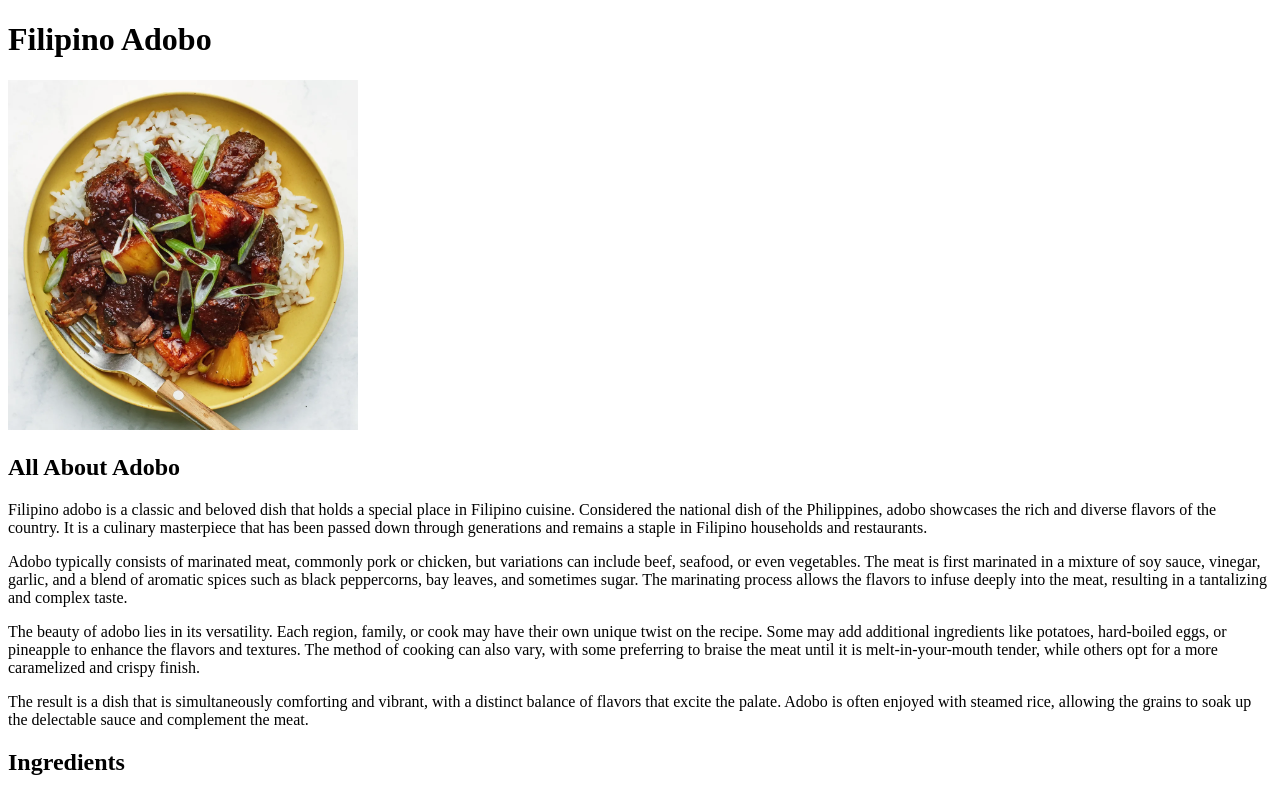
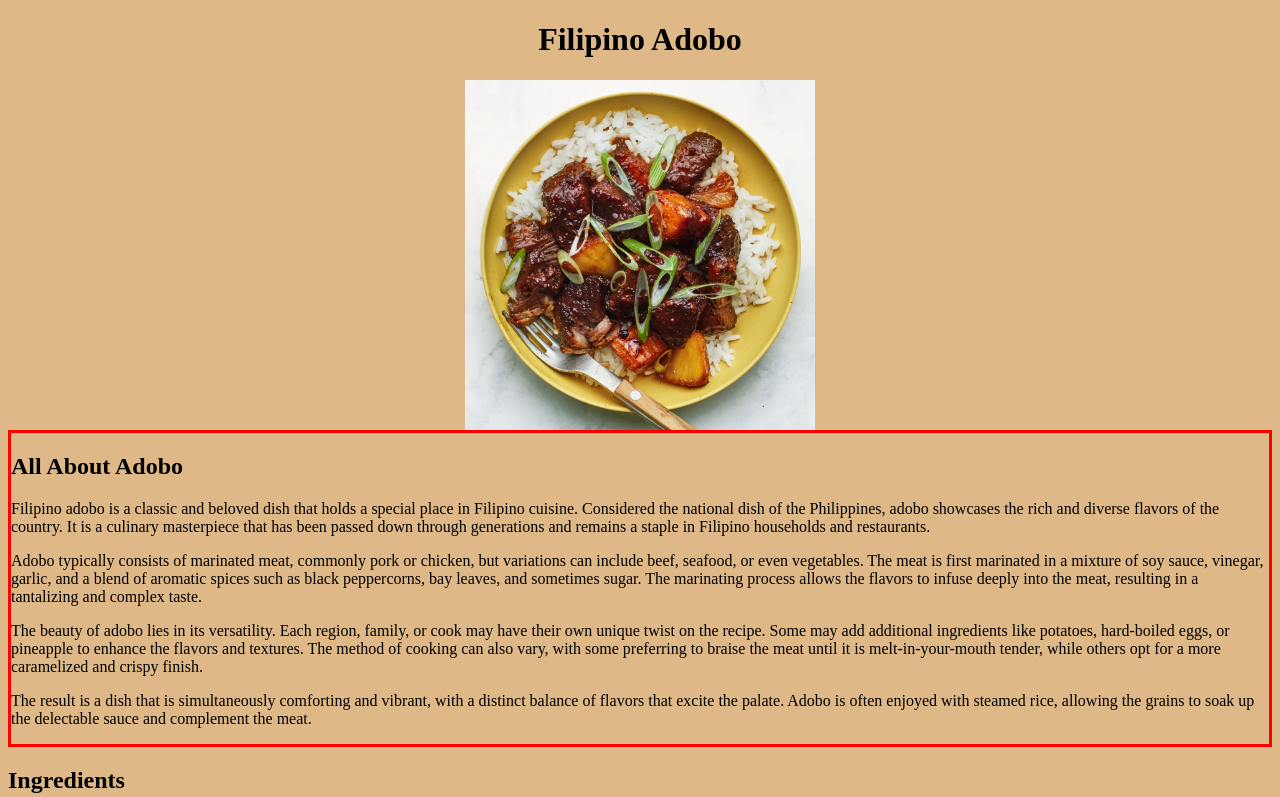
Before and after one commit to markaganon/odin-recipes, a plain HTML site: page index.html in a window 1280 px wide. Shown: the top 797 px of the page. Drawn offline with Linux system fonts and the light colour scheme.

Commit message:
changed color, edited image/title to center

```diff
--- a/index.html
+++ b/index.html
@@ -7,9 +7,10 @@
     <link rel="stylesheet" href="style.css" />
 </head>
 <body>
-    <h1>Filipino Adobo</h1>
+    <h1 class="title">Filipino Adobo</h1>
         <img class="image" src="images/adobo.webp" alt="Picture of Adobo">
-        <h2>All About Adobo</h2>
+
+        <div class="description"><h2><div class="description-title"> All About Adobo</div></h2>
         <p>
             Filipino adobo is a classic and beloved dish that holds a special place in Filipino cuisine.
             Considered the national dish of the Philippines, adobo showcases the rich and diverse flavors of the country.
@@ -30,7 +31,7 @@
             The result is a dish that is simultaneously comforting and vibrant, with a distinct balance of flavors that excite the palate.
             Adobo is often enjoyed with steamed rice, allowing the grains to soak up the delectable sauce and complement the meat.
         </p>
-
+    </div>
     <h2>Ingredients</h2>
         <ul>
             <li><strong> Serves 4-6</strong></li>
--- a/style.css
+++ b/style.css
@@ -1,4 +1,23 @@
 .image {
-    height: 350px;
-    width: auto;
+    display:block;
+    height: auto;
+    width: 350px;
+    margin: auto;
 }
+
+* {
+    background-color: burlywood;
+}
+
+.title {
+    text-align: center;
+}
+
+.description {
+    border:solid red;
+    background-color:;
+}
+
+.description-title {
+    font-weight: strong
+}
```
